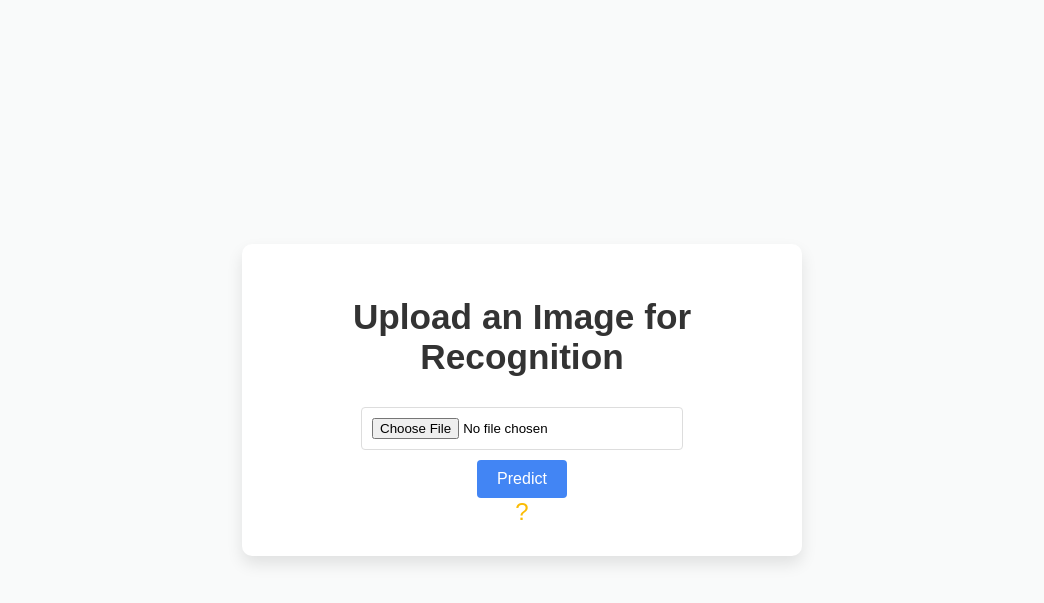
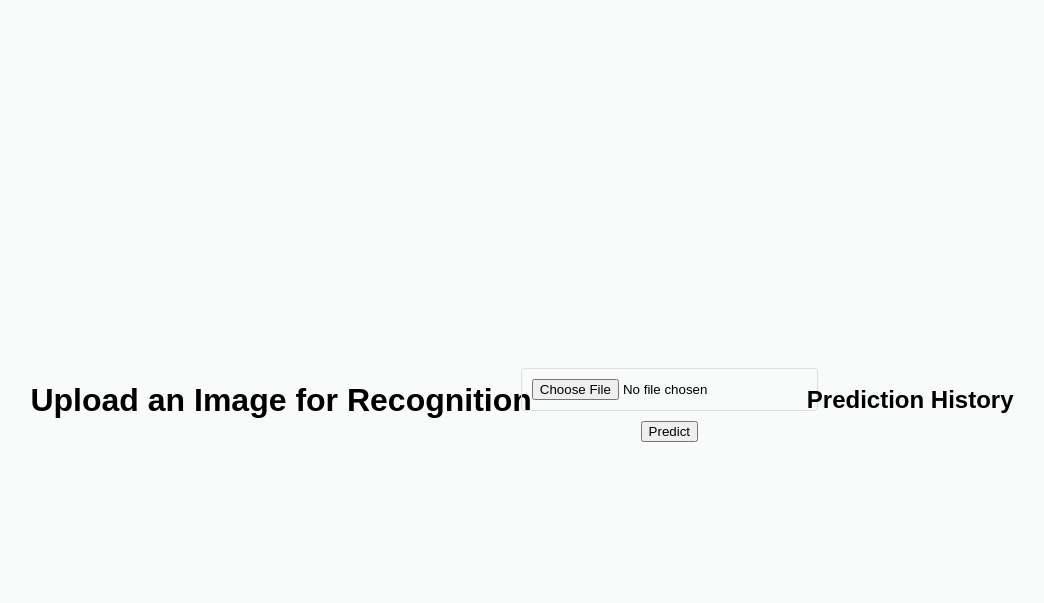
Before and after one commit to Rishikach11/image_recognition, a Flask app: page / in a window 1280 px wide. Shown: the top 603 px of the page, without its empty margins (118-1162 px from the left). Run offline with Flask 3, Linux system fonts and the light colour scheme.

Commit message:
adding history option

```diff
--- a/app.py
+++ b/app.py
@@ -1,4 +1,5 @@
-from flask import Flask, render_template, request
+from flask import Flask, render_template, request, session
+from flask_session import Session
 import tensorflow as tf
 from tensorflow.keras.models import load_model
 from werkzeug.utils import secure_filename
@@ -7,12 +8,13 @@ from PIL import Image
 import os
 
 app = Flask(__name__)
+app.secret_key = 'your_secret_key'
+app.config['SESSION_TYPE'] = 'filesystem'
+Session(app)
 
-# Load the trained model
 model = load_model('cnn_cifar10_model.h5')
+class_names = ['airplane', 'automobile', 'bird', 'cat', 'deer', 'dog', 'frog', 'horse', 'ship', 'truck']
 
-# Define the class names (same as in the model)
-class_names = ['airplane', 'automobile', 'bird', 'cat', 'deer', 'dog', 'frog', 'horse', 'ship', 'truck']
 
 # Route to handle the homepage
 @app.route('/')
@@ -42,8 +44,20 @@ def predict():
         # Predict the class
         predictions = model.predict(image)
         predicted_class = class_names[np.argmax(predictions)]
+        confidence = round(100 * np.max(predictions), 2)  # Calculate confidence
 
-        return render_template('index.html', prediction=predicted_class, img_src=filepath)
+        # Store prediction history in session
+        if 'history' not in session:
+            session['history'] = []
+
+        session['history'].append({
+            'prediction': predicted_class,
+            'confidence': confidence,
+            'img_src': filepath
+        })
+
+        return render_template('index.html', prediction=predicted_class, confidence=confidence, img_src=filepath, history=session['history'])
+
 
 if __name__ == '__main__':
     app.run(debug=True)
--- a/static/styles.css
+++ b/static/styles.css
@@ -125,3 +125,24 @@ input[type="file"] {
     visibility: visible;
     opacity: 1;
 }
+
+#history {
+    margin-top: 20px;
+}
+
+.history-item {
+    display: flex;
+    align-items: center;
+    margin-bottom: 10px;
+}
+
+.history-item img {
+    margin-right: 10px;
+    border-radius: 4px;
+    box-shadow: 0 4px 8px rgba(0, 0, 0, 0.2);
+}
+
+.history-item p {
+    font-size: 1em;
+    color: #333;
+}
--- a/templates/index.html
+++ b/templates/index.html
@@ -7,38 +7,28 @@
     <link rel="stylesheet" href="/static/styles.css">
 </head>
 <body>
-    <div class="container">
-        <h1 class="title">Upload an Image for Recognition</h1>
+    <h1>Upload an Image for Recognition</h1>
 
     <form action="/predict" method="POST" enctype="multipart/form-data">
-            <!-- Image file input -->
         <input type="file" name="file" id="fileInput" onchange="previewImage(event)">
-
-            <!-- Image preview -->
         <img id="previewImage" alt="Image Preview" style="display:none; margin-top: 10px; max-width: 200px;">
-
-            <!-- Predict button -->
-            <button type="submit" class="predict-button">Predict</button>
+        <button type="submit">Predict</button>
     </form>
 
-        <!-- Confidence score display -->
-        {% if confidence %}
-        <h3 class="confidence-score">Confidence: {{ confidence }}%</h3>
+    {% if prediction %}
+        <h2>Prediction: {{ prediction }}</h2>
+        <h3>Confidence: {{ confidence }}%</h3>
+        <img src="{{ img_src }}" alt="Uploaded Image" width="200">
     {% endif %}
 
-        <!-- Tooltip for instructions -->
-        <div class="tooltip">
-            ?
-            <span class="tooltiptext">Upload an image and click 'Predict' to get a result.</span>
+    <h2>Prediction History</h2>
+    <div id="history">
+        {% for item in history %}
+            <div class="history-item">
+                <img src="{{ item.img_src }}" alt="Previous Image" width="100">
+                <p>Prediction: {{ item.prediction }} - Confidence: {{ item.confidence }}%</p>
             </div>
-
-        <!-- Loading spinner -->
-        <div id="loading"></div>
-
-        {% if prediction %}
-        <h2 class="prediction">Prediction: {{ prediction }}</h2>
-        <img src="{{ img_src }}" alt="Uploaded Image" width="200">
-        {% endif %}
+        {% endfor %}
     </div>
 
     <script src="/static/script.js"></script>
```
Also changed, not shown: static/hose.jfif (added). Lines whose indentation alone changed are shown as unchanged.
